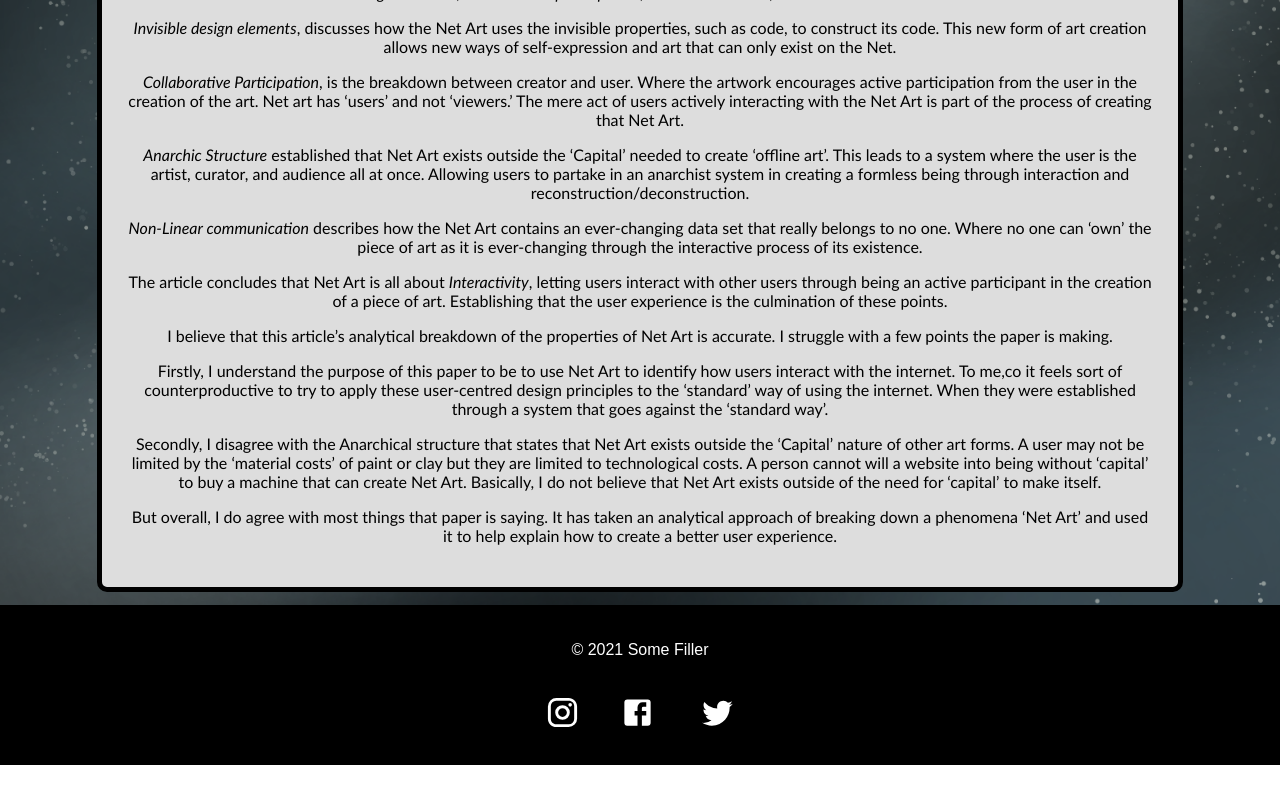
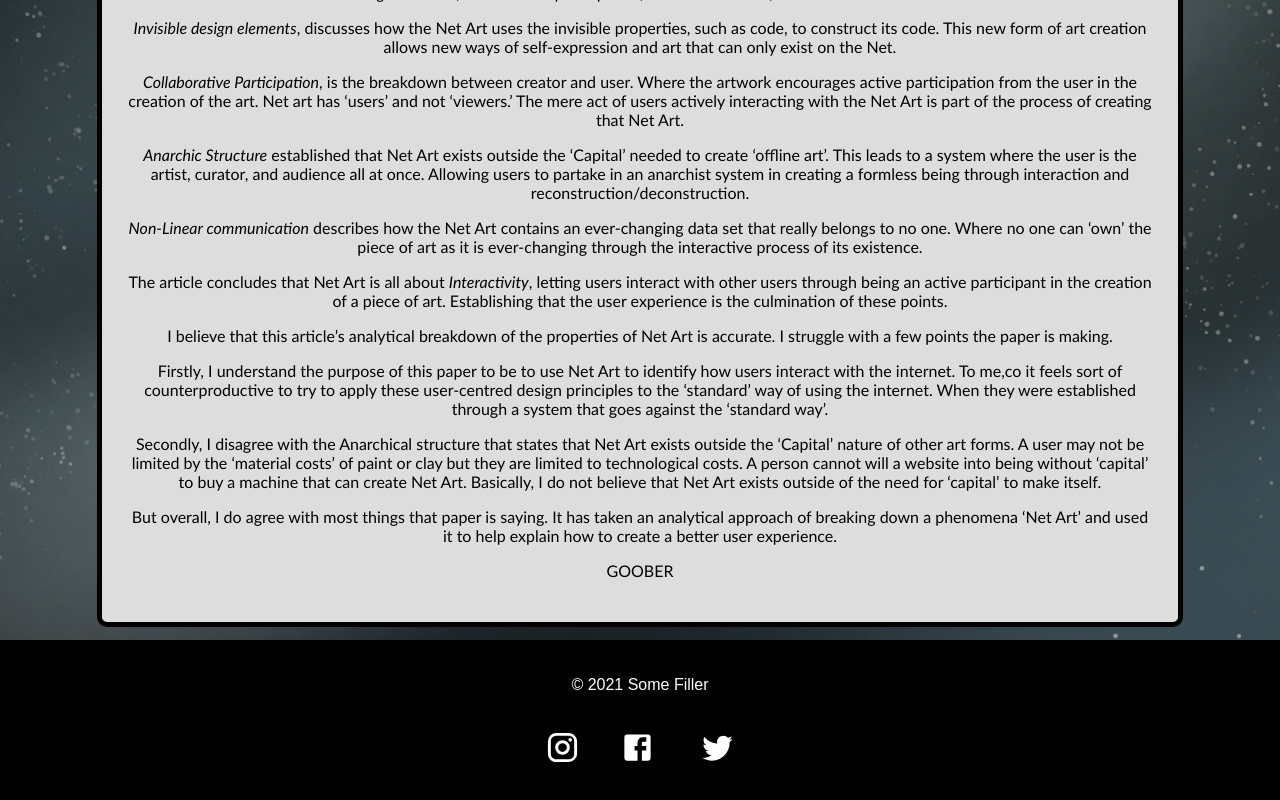
Before and after one commit to APCTophat/WSOA4175A_1847332, a React (Create React App) app: page /Blog/Close-Reading/Ji_Yong_Park in a window 1280 px wide. Shown: the part 398-1198 px from the top of the page. Before the commit the page ends 1163 px from the top, so only its background shows below. Built offline with nearby package versions, Linux system fonts and the light colour scheme.

Commit message:
Test Push

```diff
--- a/src/pages/Blog/Close Readings/Blog_CR_Ji_Yong_Park.js
+++ b/src/pages/Blog/Close Readings/Blog_CR_Ji_Yong_Park.js
@@ -24,6 +24,7 @@ export default class Blog_CR_Ji_Yong_Park extends Component {
   <p>Secondly, I disagree with the Anarchical structure that states that Net Art exists outside the ‘Capital’ nature of other art forms. A user may not be limited by the ‘material costs’ of paint or clay but they are limited to technological costs. A person cannot will a website into being without ‘capital’ to buy a machine that can create Net Art. Basically, I do not believe that Net Art exists outside of the need for ‘capital’ to make itself.</p>
 <p>But overall, I do agree with most things that paper is saying. It has taken an analytical approach of breaking down a phenomena ‘Net Art’ and used it to help explain how to create a better user experience.</p>
 
+          <p>GOOBER</p>
   </div>
   </div>
   </div>
```
